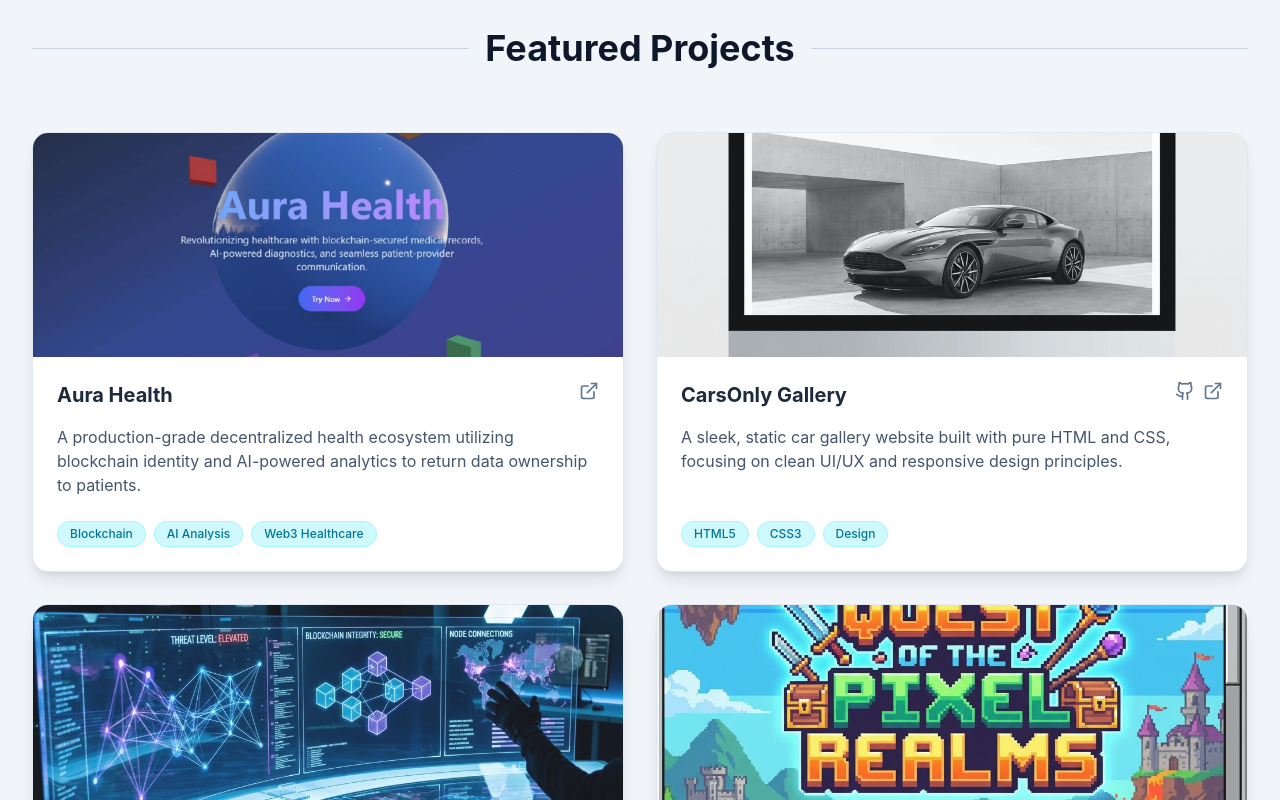
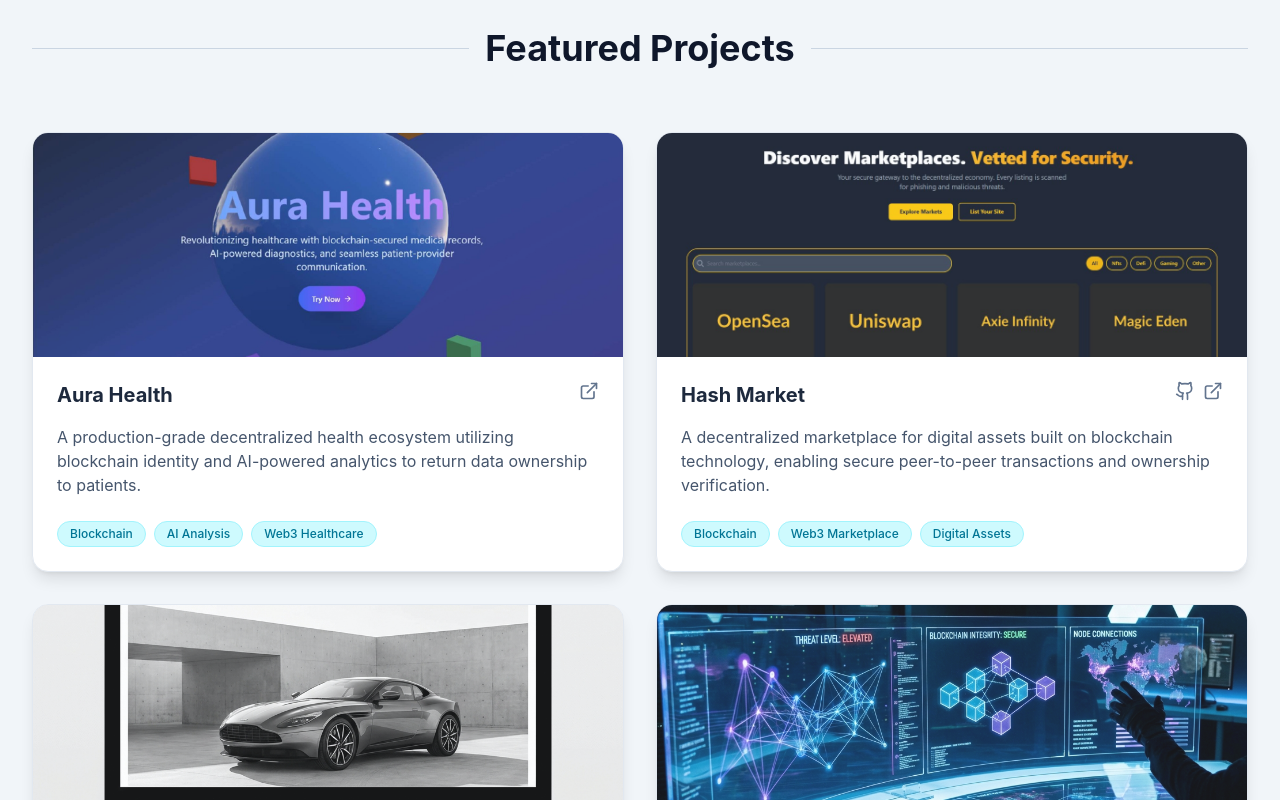
Before and after one commit to shubham4653/shubhamawari, a React (Vite) app: page / in a window 1280 px wide. Shown: the part 1560-2360 px from the top of the page. Built offline with nearby package versions, Linux system fonts and the light colour scheme.

Commit message:
feat: update routing to showcase Aura Health project and add Hash Market project details

```diff
--- a/src/App.jsx
+++ b/src/App.jsx
@@ -1,7 +1,7 @@
 import React, { useState, useEffect } from 'react';
 import { BrowserRouter as Router, Routes, Route } from 'react-router-dom';
 import Home from './components/Home';
-import Showcase from './components/Showcase';
+import AuraHealth from './components/Projects/AuraHealth_Showcase';
 import PhysicsBackground from './components/PhysicsBackground';
 
 function App() {
@@ -24,7 +24,7 @@
                 <PhysicsBackground />
                 <Routes>
                     <Route path="/" element={<Home />} />
-                    <Route path="/aura-health" element={<Showcase />} />
+                    <Route path="/aura-health" element={<AuraHealth />} />
                 </Routes>
             </div>
         </Router>
--- a/src/components/Projects.jsx
+++ b/src/components/Projects.jsx
@@ -3,6 +3,7 @@
 import { ExternalLink, Github } from 'lucide-react';
 
 import thumbAura from '../assets/aura_banner.jpg';
+import thumbHashMarket from '../assets/hash_market.jpg';
 import thumbCars from '../assets/project_cars.png';
 import thumbSecurity from '../assets/project_security.png';
 import thumbGame from '../assets/project_game.png';
@@ -21,6 +22,14 @@
     },
     {
         id: 'proj2',
+        title: "Hash Market",
+        description: "A decentralized marketplace for digital assets built on blockchain technology, enabling secure peer-to-peer transactions and ownership verification.",
+        link: "https://hashrate-teal.vercel.app/#",
+        tags: ["Blockchain", "Web3 Marketplace", "Digital Assets"],
+        image: thumbHashMarket
+    },
+    {
+        id: 'proj3',
         title: "CarsOnly Gallery",
         description: "A sleek, static car gallery website built with pure HTML and CSS, focusing on clean UI/UX and responsive design principles.",
         link: "https://github.com/shubham4653/CarsOnly-Website",
@@ -28,7 +37,7 @@
         image: thumbCars
     },
     {
-        id: 'proj3',
+        id: 'proj4',
         title: "Block Shield",
         description: "A blockchain-based, tokenized rate-limiting system that defends servers against bot abuse, spam, and DDoS attacks. Built on Ethereum with integrated AI-enhanced traffic analysis.",
         link: "https://github.com/shubham4653/vajra",
@@ -36,7 +45,7 @@
         image: thumbSecurity
     },
     {
-        id: 'proj4',
+        id: 'proj5',
         title: "The Quest",
         description: "An interactive web-based game showcasing dynamic JavaScript logic, state management, and engaging user interaction patterns.",
         link: "https://github.com/shubham4653/thequest",
```
Also changed, not shown: src/components/Projects/AuraHealth_Showcase.jsx (renamed from src/components/Showcase.jsx, +22 -22 lines), src/assets/hash_market.jpg (added).
